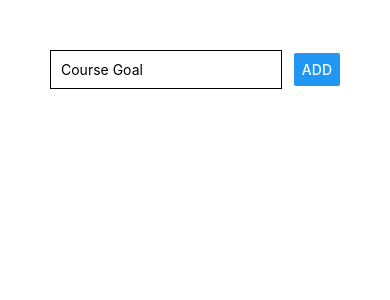
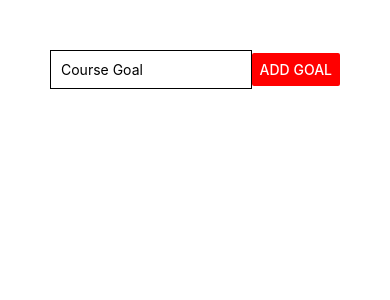
Before and after one commit to danialdo95/React-Native-Complete-Guide, a React Native app: screen / in a window 390 px wide. Shown: the top 300 px of the page. Built offline with nearby package versions, Linux system fonts and the light colour scheme.

Commit message:
Update style

```diff
--- a/components/GoalInput.js
+++ b/components/GoalInput.js
@@ -1,5 +1,6 @@
 import React, {useState} from 'react'
 import {View, TextInput, Button, StyleSheet} from 'react-native'
+import { Colors } from 'react-native/Libraries/NewAppScreen';
 
 
 const GoalInput = props => {
@@ -17,7 +18,7 @@ const GoalInput = props => {
                 style={styles.input}
                 onChangeText={goalInputHandler}
                 value={enteredGoal} />
-            <Button title="ADD" onPress={props.onAddGoal.bind(this, enteredGoal)} />
+            <Button color={'red'} title="Add Goal" onPress={props.onAddGoal.bind(this, enteredGoal)} />
         </View>
     );
 };
--- a/components/GoalItem.js
+++ b/components/GoalItem.js
@@ -11,8 +11,8 @@ const GoalItem = props => {
     return (
 
         <TouchableOpacity onPress={props.onDelete.bind(this, props.id)}>
-            <View style={styles.listItem}>
-                <Text>{props.title}</Text>
+            <View style={styles.goalItem}>
+                <Text style={styles.goalText}>{props.title}</Text>
             </View>
         </TouchableOpacity>
     )
@@ -25,6 +25,15 @@ const styles = StyleSheet.create({
         backgroundColor: '#ccc',
         borderColor: 'black',
         borderWidth: 1
+    },
+    goalItem: {
+        margin: 8,
+        padding: 8,
+        borderRadius: 6,
+        backgroundColor: '#5e0acc'
+    },
+    goalText: {
+        color: 'white'
     }
 });
 
```
Also changed, not shown: package.json (+7 -7 lines), 1 other file (tests, documents, lock files or other folders).
